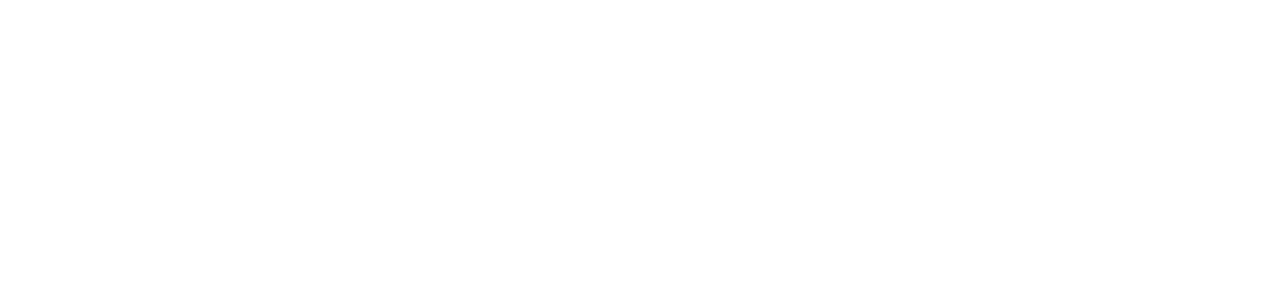
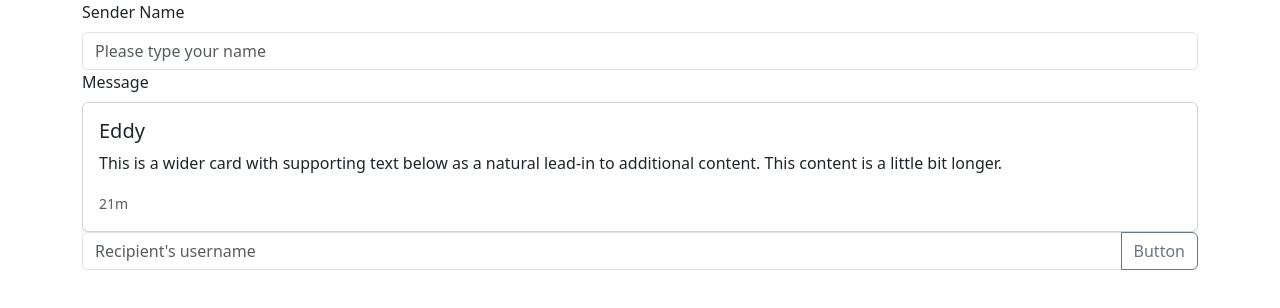
Before and after one commit to eddylau328/messenger-exercise, a website: page app/web/index.html in a window 1280 px wide. Drawn offline with nearby package versions, Linux system fonts and the light colour scheme.

Commit message:
feat: update lesson 2

```diff
--- a/app/web/index.html
+++ b/app/web/index.html
@@ -1,12 +1,53 @@
 <!doctype html>
 <html lang="en">
+
 <head>
   <meta charset="utf-8">
   <meta name="viewport" content="width=device-width, initial-scale=1">
   <title>Messenger Exercise</title>
-    <link href="https://cdn.jsdelivr.net/npm/bootstrap@5.3.0-alpha3/dist/css/bootstrap.min.css" rel="stylesheet" integrity="sha384-KK94CHFLLe+nY2dmCWGMq91rCGa5gtU4mk92HdvYe+M/SXH301p5ILy+dN9+nJOZ" crossorigin="anonymous">
+  <link href="https://cdn.jsdelivr.net/npm/bootstrap@5.3.0-alpha3/dist/css/bootstrap.min.css" rel="stylesheet"
+    integrity="sha384-KK94CHFLLe+nY2dmCWGMq91rCGa5gtU4mk92HdvYe+M/SXH301p5ILy+dN9+nJOZ" crossorigin="anonymous">
 </head>
+
 <body>
-    <script src="https://cdn.jsdelivr.net/npm/bootstrap@5.3.0-alpha3/dist/js/bootstrap.bundle.min.js" integrity="sha384-ENjdO4Dr2bkBIFxQpeoTz1HIcje39Wm4jDKdf19U8gI4ddQ3GYNS7NTKfAdVQSZe" crossorigin="anonymous"></script>
+
+  <div class="container text-left">
+    <div class="row">
+      <div class="col">
+        <div class="col-12">
+          <label for="inputAddress" class="form-label">Sender Name</label>
+          <input type="text" class="form-control" id="inputAddress" placeholder="Please type your name">
+        </div>
+      </div>
+    </div>
+    <div class="row">
+      <div class="col">
+        <label for="inputAddress" class="form-label">Message</label>
+        <div class="card w-100">
+          <div class="row g-0">
+            <div class="card-body">
+              <h5 class="card-title">Eddy</h5>
+              <p class="card-text">This is a wider card with supporting text below as a natural lead-in to additional
+                content. This content is a little bit longer.</p>
+              <p class="card-text"><small class="text-body-secondary">21m</small></p>
+            </div>
+          </div>
+        </div>
+        <div class="input-group mb-3">
+          <input type="text" class="form-control" placeholder="Recipient's username" aria-label="Recipient's username"
+            aria-describedby="button-addon2">
+          <button class="btn btn-outline-secondary" type="button" id="button-addon2">Button</button>
+        </div>
+      </div>
+
+
+
+    </div>
+  </div>
+
+  <script src="https://cdn.jsdelivr.net/npm/bootstrap@5.3.0-alpha3/dist/js/bootstrap.bundle.min.js"
+    integrity="sha384-ENjdO4Dr2bkBIFxQpeoTz1HIcje39Wm4jDKdf19U8gI4ddQ3GYNS7NTKfAdVQSZe"
+    crossorigin="anonymous"></script>
 </body>
+
 </html>
--- a/package.json
+++ b/package.json
@@ -4,6 +4,7 @@
   "description": "",
   "main": "index.js",
   "scripts": {
+    "start": "nodemon app/index.js",
     "test": "echo \"Error: no test specified\" && exit 1"
   },
   "repository": {
```
Lines whose indentation alone changed are shown as unchanged.
